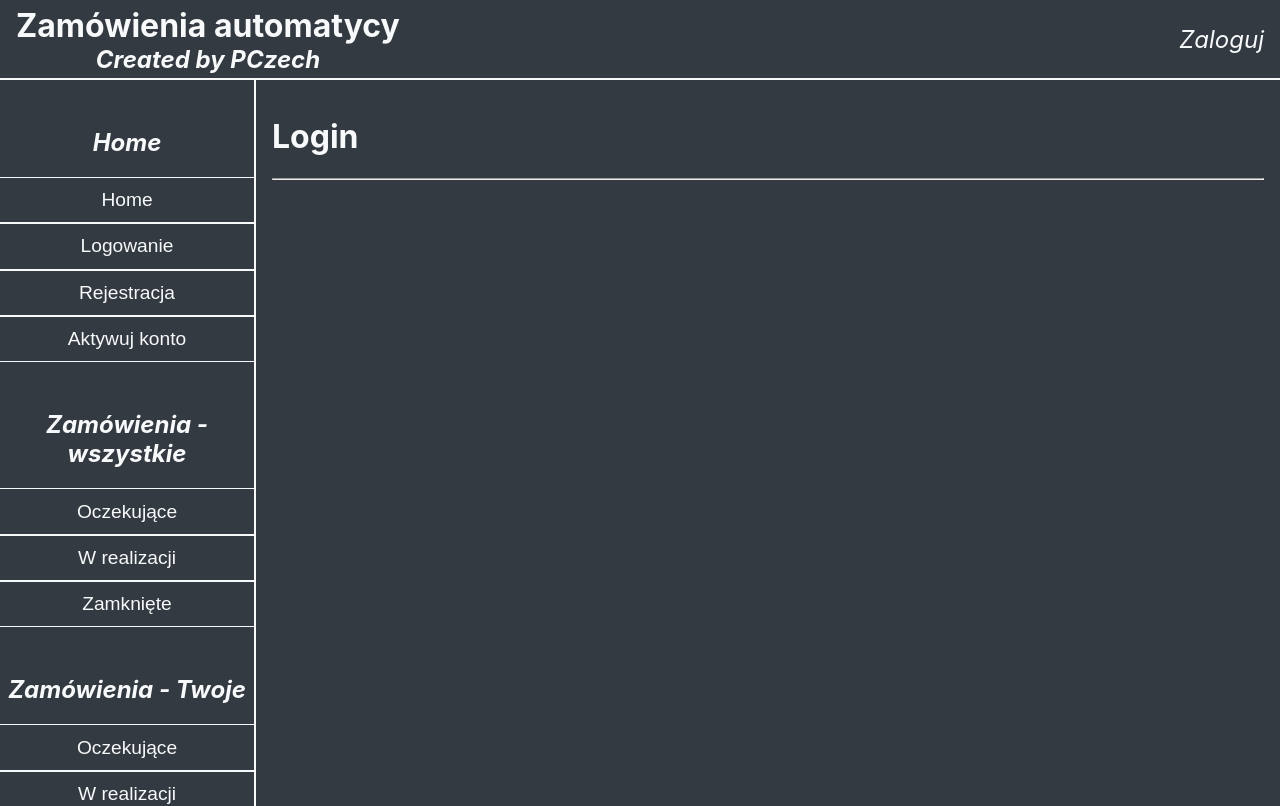
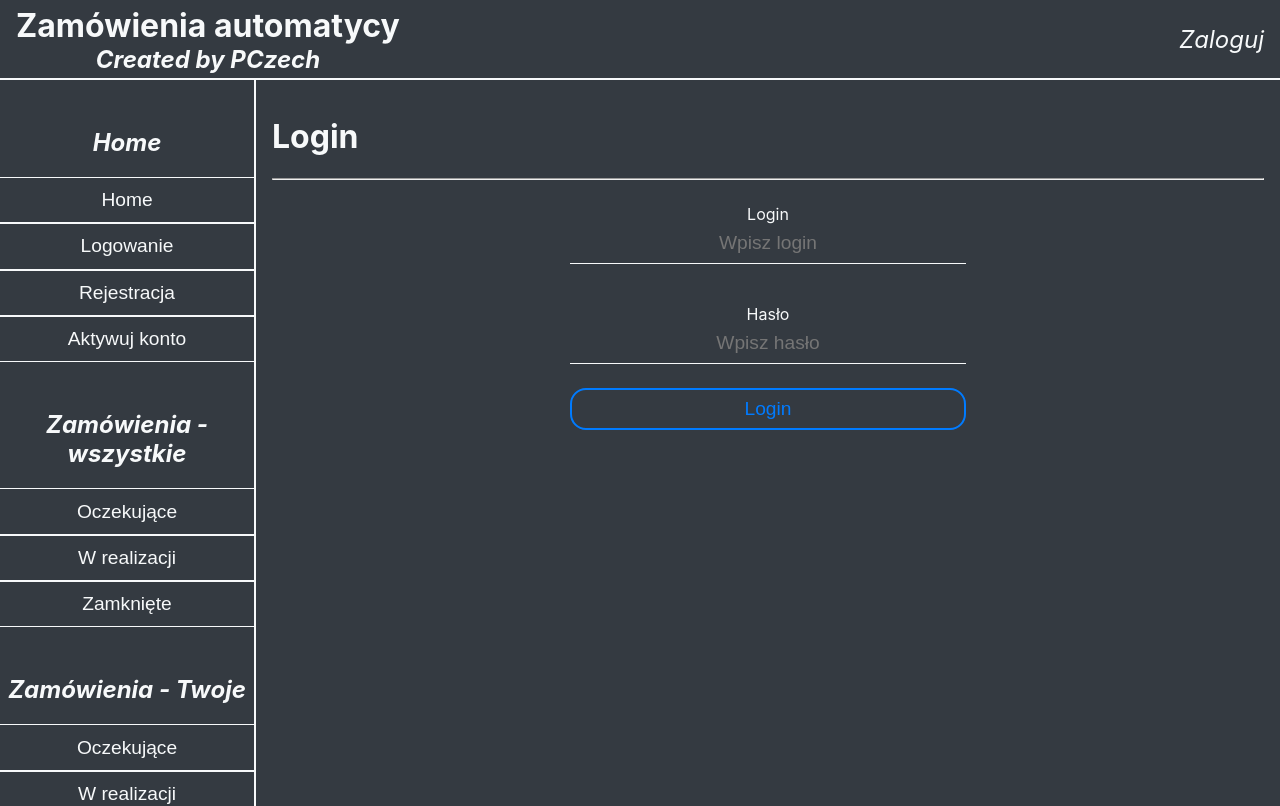
Before and after one commit to czechp/orders-frontend, a React (Create React App) app: page /login in a window 1280 px wide. Shown: the top 806 px of the page. Built offline with nearby package versions, Linux system fonts and the light colour scheme.

Commit message:
Form to user login

```diff
--- a/src/page/LoginPage/LoginPage.js
+++ b/src/page/LoginPage/LoginPage.js
@@ -1,7 +1,20 @@
+import React from "react";
+
 import PageCmp from "../../component/PageCmp";
+import FormCmp from "../../component/FormCmp";
+import InputTextCmp from "../../component/InputTextCmp";
+import ButtonCmp from "../../component/ButtonCmp";
 
-const LoginPage = ()=>{
-    return <PageCmp title="Login"></PageCmp>
+const LoginPage = () => {
+    const [login, setLogin] = React.useState("");
+    const [password, setPassword] = React.useState("");
+    return <PageCmp title="Login">
+        <FormCmp>
+            <InputTextCmp title="Login" placeholder="Wpisz login" value={login} setValue={setLogin} />
+            <InputTextCmp title="Hasło" placeholder="Wpisz hasło" value={password} setValue={setPassword} />
+            <ButtonCmp title="Login" />
+        </FormCmp>
+    </PageCmp>
 }
 
 export default LoginPage;
```
